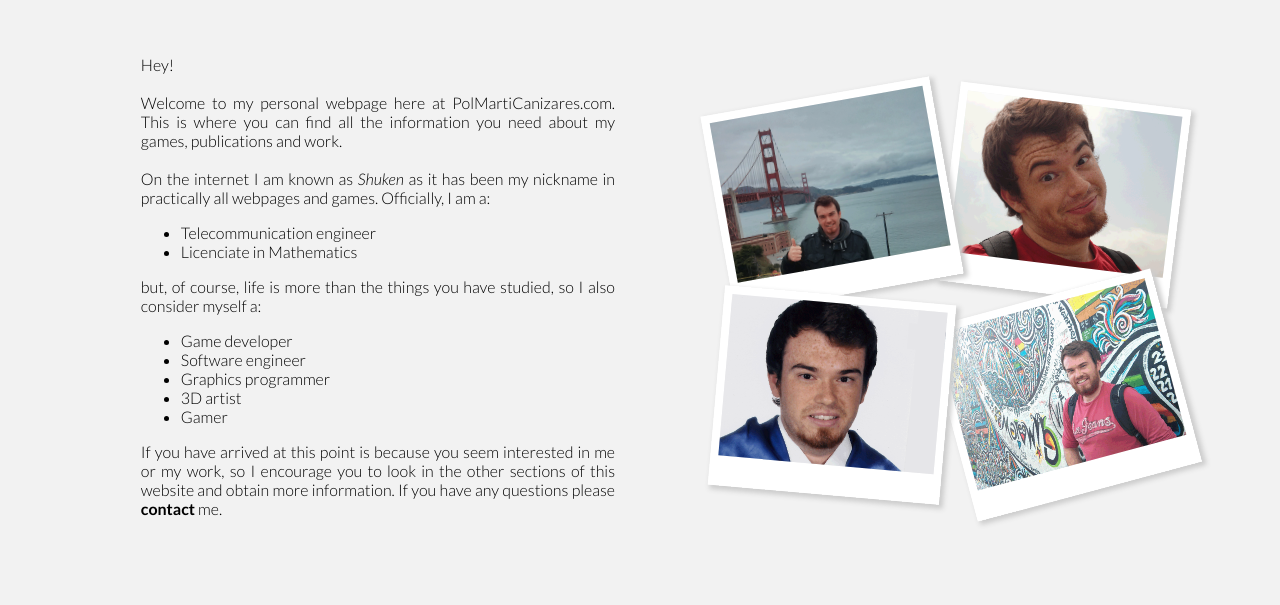
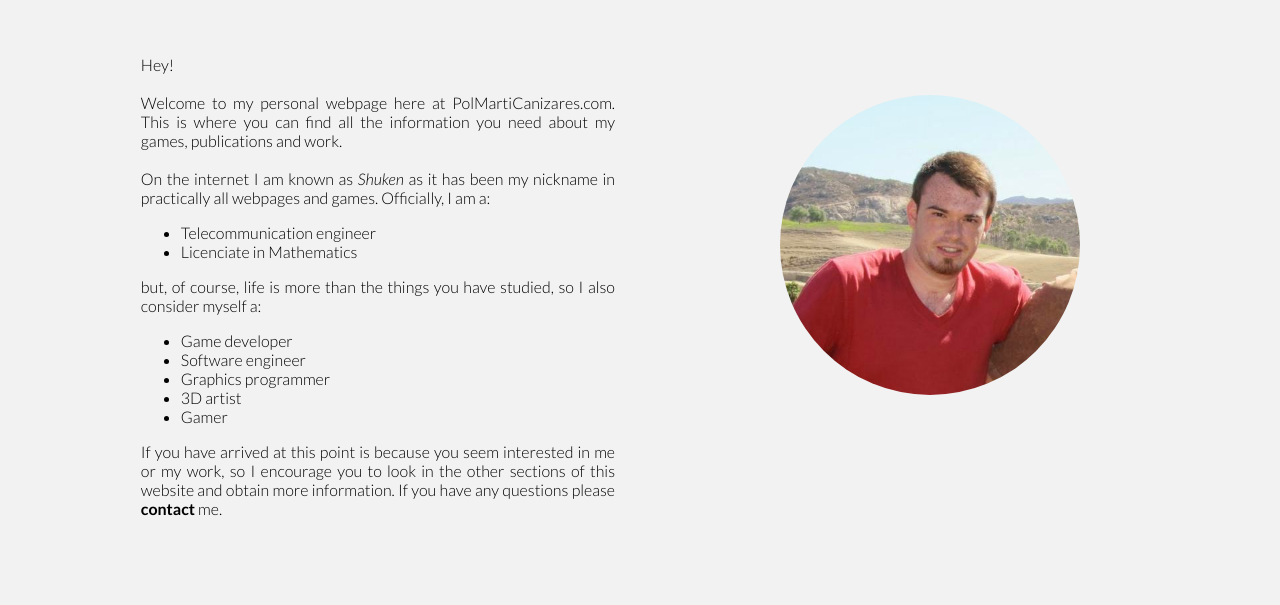
Before and after one commit to Shuken/Shuken.github.io, a plain HTML site: page index.html in a window 1280 px wide. Shown: the part 195-800 px from the top of the page. Drawn offline with Linux system fonts and the light colour scheme.

Commit message:
Canvi en les imatges

```diff
--- a/css/styles.css
+++ b/css/styles.css
@@ -90,11 +90,24 @@ nav ul{
 
 #wrapprepho{height:300px;margin-top:20px;}
 #presentation{display:inline-block;width:38%;vertical-align:top;margin-left:10%;margin-right:5%;text-align:justify;}
-#photowrap{display:inline-block;width:40%;vertical-align:top;padding-top:40px;}
-#photo1{ border: 8px solid white; border-bottom: 30px solid white;margin:0 0;-webkit-transform:rotate(7deg);-ms-transform:rotate(7deg); }
+#photowrap{display:inline-block;width:40%;vertical-align:middle;padding-top:40px;}
+/*#photo1{ border: 8px solid white; border-bottom: 30px solid white;margin:0 0;-webkit-transform:rotate(7deg);-ms-transform:rotate(7deg); }
 #photo2{ border: 8px solid white; border-bottom: 30px solid white;margin:0 0;-webkit-transform:rotate(-10deg);-ms-transform:rotate(-10deg); }
 #photo3{ border: 8px solid white; border-bottom: 30px solid white;margin:0 0;-webkit-transform:rotate(-15deg);-ms-transform:rotate(-15deg); }
-#photo4{ border: 8px solid white; border-bottom: 30px solid white;margin:0 0;-webkit-transform:rotate(5deg);-ms-transform:rotate(5deg); }
+#photo4{ border: 8px solid white; border-bottom: 30px solid white;margin:0 0;-webkit-transform:rotate(5deg);-ms-transform:rotate(5deg); }*/
+#photo1{
+	width:300px;
+	height:auto;
+	border-radius: 50%;
+    -o-border-radius: 50%;
+    -moz-border-radius: 50%;
+    -webkit-border-radius: 50%;
+    box-shadow: 0px 0px 0px;
+    display: block;
+    margin: 0 auto 0 auto;
+    float: none;
+}
+
 
 .home article{
 	margin-top: 100px;
--- a/index.html
+++ b/index.html
@@ -107,10 +107,10 @@ $('a.smooth').live('click', function(e) {
 			of this website and obtain more information. If you have any questions please <a href="#contact" id="link"><b>contact</b></a> me.
 			</div>
 			<div id="photowrap">
-			<img src="img/Foto1.gif" id="photo1" width="216" height="162">
-			<img src="img/Foto4.gif" id="photo2" width="216" height="162">
-			<img src="img/Foto3.gif" id="photo3" width="216" height="162">
-			<img src="img/Foto5.gif" id="photo4" width="216" height="162">
+				<img src="img/photo.jpg" id="photo1">
+				<!--<img src="img/Foto4.gif" id="photo2" width="216" height="162">
+				<img src="img/Foto3.gif" id="photo3" width="216" height="162">
+				<img src="img/Foto5.gif" id="photo4" width="216" height="162">-->
 			</div>
 		</div>
 	</div>
```
Also changed, not shown: img/40011.jpg (deleted), img/Foto1.gif (deleted), img/Foto2.gif (deleted), img/Foto3.gif (deleted), img/Foto4.gif (deleted), img/Foto5.gif (deleted), img/photo.jpg (added).
